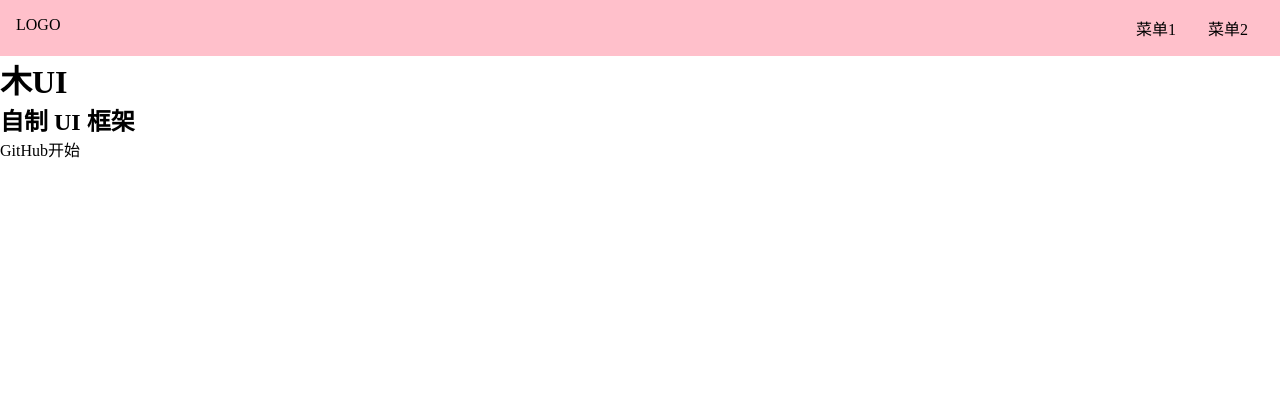
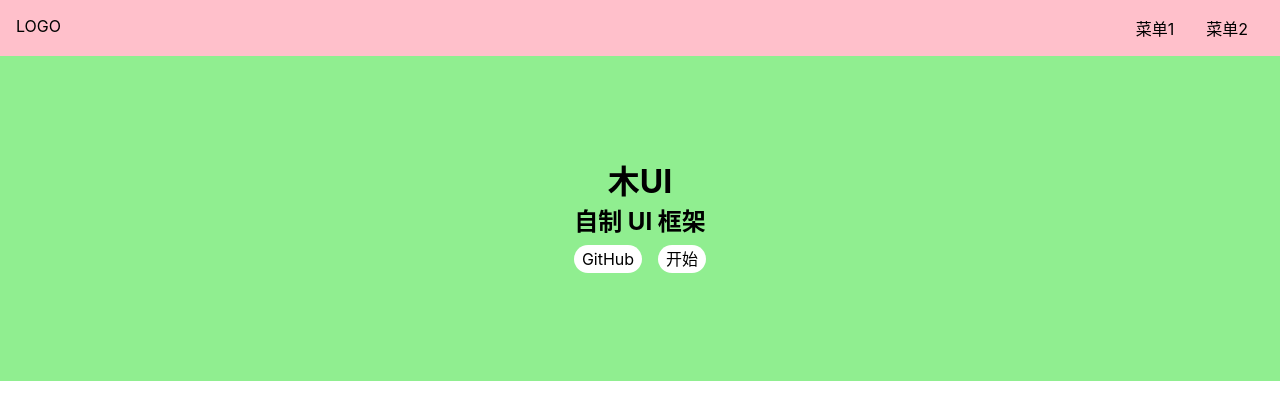
Before and after one commit to sf-think/mu-ui, a Vue app: page /#/ in a window 1280 px wide. Shown: the top 420 px of the page. Built offline with nearby package versions, Linux system fonts and the light colour scheme.

Commit message:
Home 页面样式

```diff
--- a/src/index.scss
+++ b/src/index.scss
@@ -12,5 +12,11 @@
     color: inherit;
     &:hover {
       border-bottom: 1px solid;
+      cursor: pointer;
     }
   }
+
+  body {
+    font-size: 16px;
+    font-family: -apple-system, "Noto Sans", "Helvetica Neue", Helvetica, "Nimbus Sans L", Arial, "Liberation Sans", "PingFang SC", "Hiragino Sans GB", "Noto Sans CJK SC", "Source Han Sans SC", "Source Han Sans CN", "Microsoft YaHei", "Wenquanyi Micro Hei", "WenQuanYi Zen Hei", "ST Heiti", SimHei, "WenQuanYi Zen Hei Sharp", sans-serif;
+  }
--- a/src/views/Home.vue
+++ b/src/views/Home.vue
@@ -1,6 +1,6 @@
 <template>
     <div>
-        <Topnav/>
+        <Topnav />
         <div class="banner">
             <h1>木UI</h1>
             <h2>自制 UI 框架</h2>
@@ -12,11 +12,33 @@
     </div>
 </template>
 <style lang="scss" scoped>
-
 </style>
 <script lang="ts">
 import Topnav from '../components/Topnav.vue'
 export default {
-    components: {Topnav}
+    components: { Topnav }
 }
 </script>
+<style lang="scss" scoped>
+.banner {
+    padding: 100px 0;
+    display: flex;
+    justify-content: center;
+    align-items: center;
+    flex-direction: column;
+    background: lightgreen;
+    > .actions {
+        padding: 8px 0;
+        a {
+            margin: 0 8px;
+            background: #fff;
+            display: inline-block;
+            $h: 28px;
+            height: $h;
+            line-height: $h;
+            border-radius: $h/2;
+            padding: 0 8px;
+        }
+    }
+}
+</style>
```
